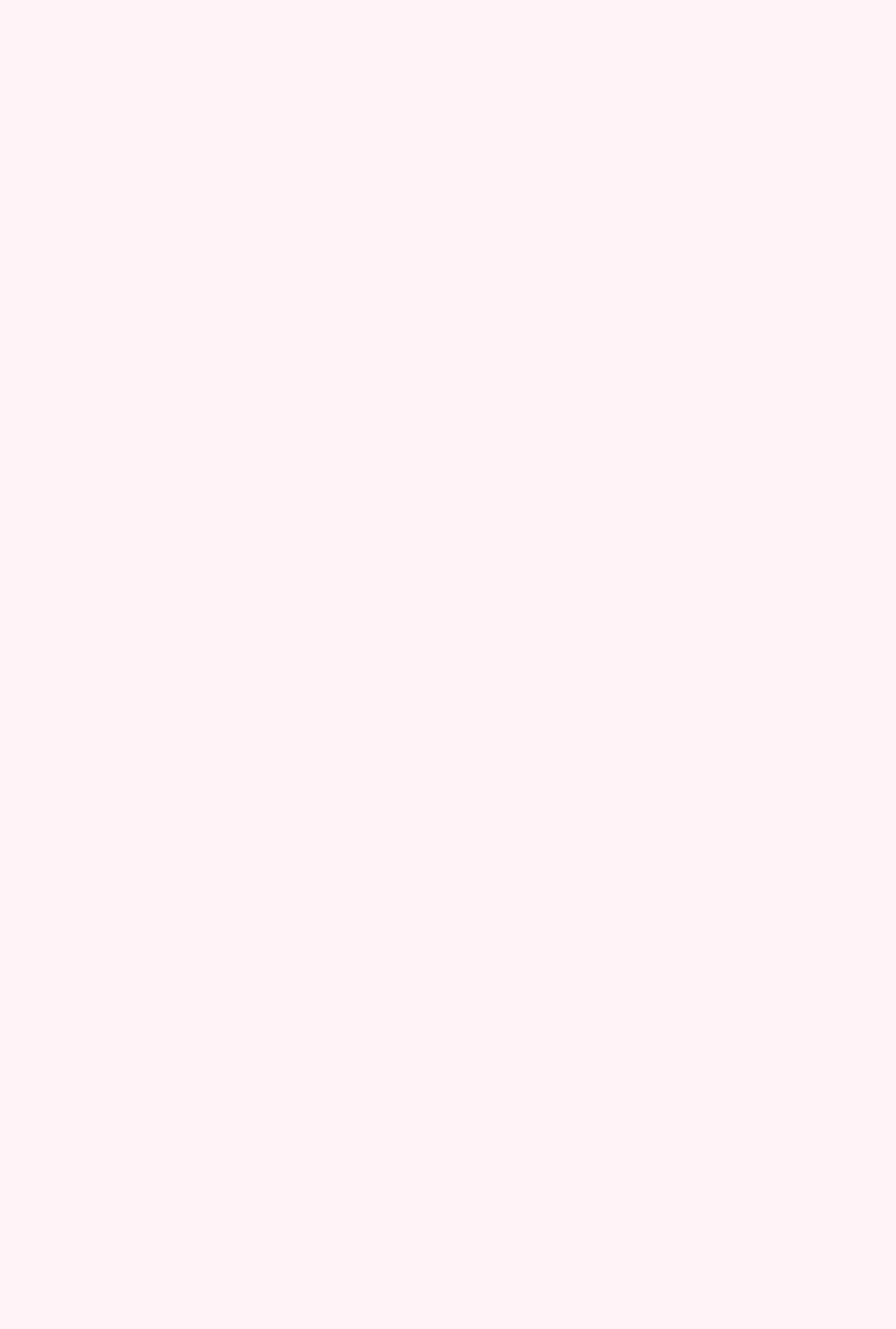
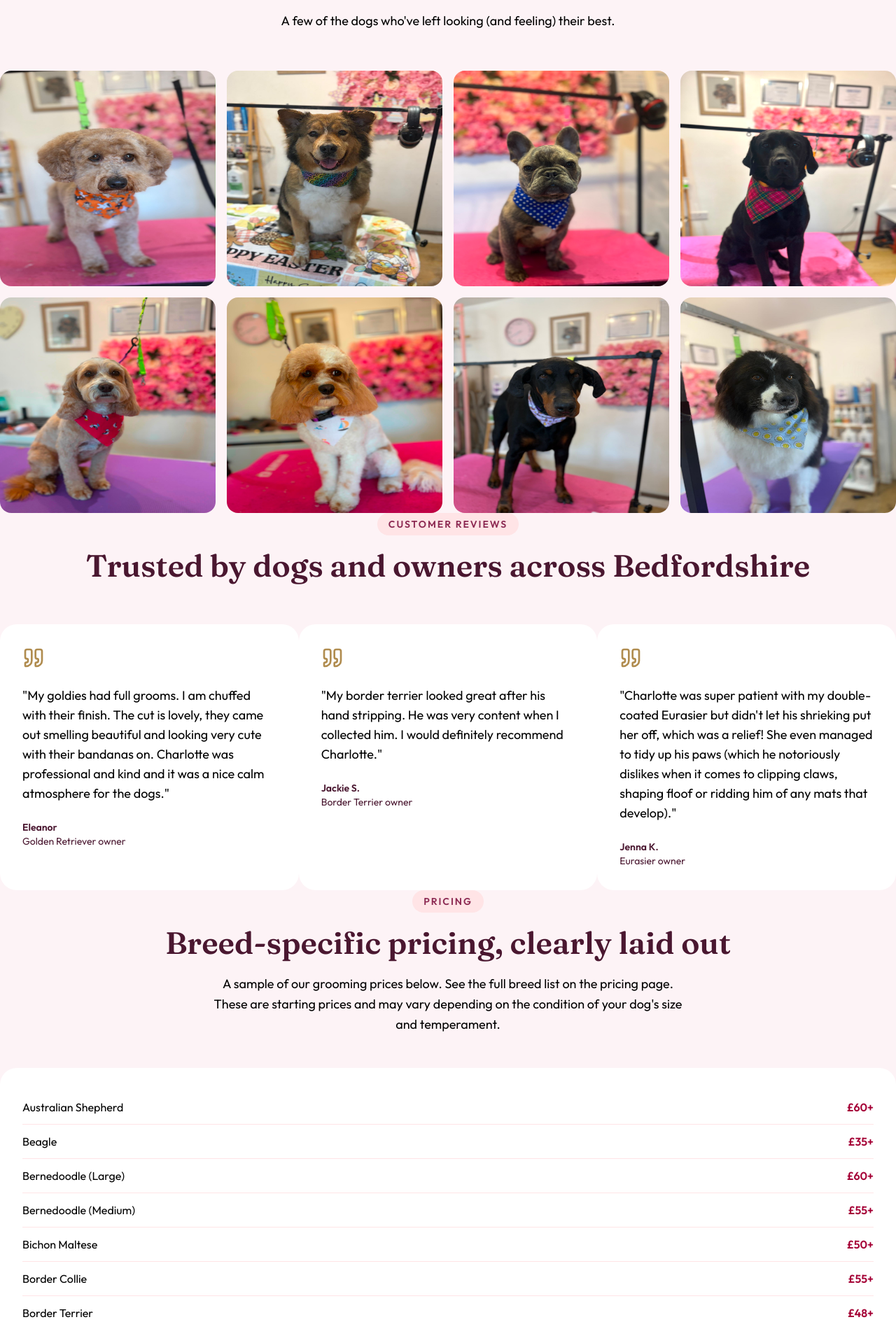
Before and after one commit to ecircuitt336/Charlotte-s_Soapy_Pups, a React (Vite) app: page / in a window 1280 px wide. Shown: the part 4261-6160 px from the top of the page at 70% size. Before the commit the page ends 4157 px from the top, so only its background shows below. Built offline with nearby package versions, Linux system fonts and the light colour scheme.

Commit message:
added testimonial, gallery, and pricing sections to the home page with basic styling.

```diff
--- /dev/null
+++ b/src/components/cards/TestimonialCard.jsx
@@ -0,0 +1,16 @@
+import { Quote } from "lucide-react";
+
+export default function TestimonialCard({ quote, author, detail }) {
+  return (
+    <figure className="flex h-full flex-col gap-6 rounded-3xl bg-white p-8">
+      <Quote className="h-8 w-8 text-gold-600" />
+      <blockquote className="text-lg">
+        "{quote}"
+      </blockquote>
+      <figcaption className="text-sm font-semibold text-rose-900">
+        {author}
+        {detail ? <span className="block font-normal">{detail}</span> : null}
+      </figcaption>
+    </figure>
+  );
+}
--- /dev/null
+++ b/src/components/sections/Gallery.jsx
@@ -0,0 +1,33 @@
+import Container from "../ui/Container";
+import SectionHeading from "../ui/SectionHeading";
+import { galleryImages } from "../../data/galleryImages";
+
+export default function Gallery() {
+  return (
+    <Container className="flex flex-col gap-14">
+      <SectionHeading
+        id="gallery-heading"
+        eyebrow="Gallery"
+        title="Recent grooms from the salon"
+        description="A few of the dogs who've left looking (and feeling) their best."
+      />
+
+      <div className="grid gap-4 grid-cols-4">
+        {galleryImages.map((image, index) => (
+          <div
+            key={image.src}
+            className="group aspect-square overflow-hidden rounded-2xl"
+          >
+            <img
+              src={image.src}
+              alt={image.alt}
+              width="700"
+              height="700"
+              className="h-full w-full transition-transform duration-500 ease-out group-hover:scale-105"
+            />
+          </div>
+        ))}
+      </div>
+    </Container>
+  );
+}
--- /dev/null
+++ b/src/components/sections/PricingPreview.jsx
@@ -0,0 +1,36 @@
+import { Link } from "react-router-dom";
+import Container from "../ui/Container";
+import SectionHeading from "../ui/SectionHeading";
+import Button from "../ui/Button";
+import { pricingData } from "../../data/pricingData";
+
+const preview = pricingData.slice(0, 8);
+
+export default function PricingPreview() {
+  return (
+    <Container className="flex flex-col items-center gap-12">
+      <SectionHeading
+        id="pricing-preview-heading"
+        eyebrow="Pricing"
+        title="Breed-specific pricing, clearly laid out"
+        description="A sample of our grooming prices below. See the full breed list on the pricing page. These are starting prices and may vary depending on the condition of your dog's size and temperament."
+      />
+
+      <div className="grid w-full rounded-3xl bg-white p-8">
+        {preview.map((item) => (
+          <div
+            key={item.breed}
+            className="flex items-center justify-between gap-4 border-b border-rose-100 py-3"
+          >
+            <span>{item.breed}</span>
+            <span className="font-semibold text-rose-800">{item.price}</span>
+          </div>
+        ))}
+      </div>
+
+      <Button as={Link} to="/prices" size="lg">
+        View Full Price List
+      </Button>
+    </Container>
+  );
+}
--- /dev/null
+++ b/src/components/sections/Testimonials.jsx
@@ -0,0 +1,22 @@
+import Container from "../ui/Container";
+import SectionHeading from "../ui/SectionHeading";
+import TestimonialCard from "../cards/TestimonialCard";
+import { testimonials } from "../../data/testimonialsData";
+
+export default function Testimonials() {
+  return (
+    <Container className="flex flex-col gap-14">
+      <SectionHeading
+        id="testimonials-heading"
+        eyebrow="Customer Reviews"
+        title="Trusted by dogs and owners across Bedfordshire"
+      />
+
+      <div className="grid grid-cols-3">
+        {testimonials.map((testimonial) => (
+          <TestimonialCard key={testimonial.author} {...testimonial} />
+        ))}
+      </div>
+    </Container>
+  );
+}
--- /dev/null
+++ b/src/data/galleryImages.js
@@ -0,0 +1,10 @@
+export const galleryImages = [
+  { src: "/images/poodle-orange-bandana.jpg", alt: "Freshly groomed apricot Poodle wearing an orange bandana at Charlotte's Soapy Pups" },
+  { src: "/images/shepherd-mix-rainbow-bandana.jpg", alt: "Happy shepherd-mix dog with a neat trim, wearing a rainbow bandana" },
+  { src: "/images/french-bulldog-polka-dot.jpg", alt: "French Bulldog puppy after grooming, wearing a blue polka dot bandana" },
+  { src: "/images/labrador-tartan-bandana.jpg", alt: "Black Labrador puppy freshly groomed, wearing a tartan bandana" },
+  { src: "/images/cockapoo-red-bandana.jpg", alt: "Cockapoo with a soft, natural trim, wearing a red bandana" },
+  { src: "/images/cockapoo-sailboat-bandana.jpg", alt: "Apricot and white Cockapoo groomed with rounded ears, wearing a sailboat-print bandana" },
+  { src: "/images/doberman-lavender-bandana.jpg", alt: "Doberman after a wash and tidy, wearing a lavender bandana" },
+  { src: "/images/newfypoo-daisy-bandana.jpg", alt: "Newfypoo with a fluffy, breed-appropriate trim, wearing a daisy-print bandana" },
+];
--- /dev/null
+++ b/src/data/pricingData.js
@@ -0,0 +1,45 @@
+// Reproduced verbatim from the salon's existing breed price list.
+export const pricingData = [
+  { breed: "Australian Shepherd", price: "£60+" },
+  { breed: "Beagle", price: "£35+" },
+  { breed: "Bernedoodle (Large)", price: "£60+" },
+  { breed: "Bernedoodle (Medium)", price: "£55+" },
+  { breed: "Bichon Maltese", price: "£50+" },
+  { breed: "Border Collie", price: "£55+" },
+  { breed: "Border Terrier", price: "£48+" },
+  { breed: "Border Terrier (Hand Strip)", price: "£30 per hour" },
+  { breed: "Brittany (Clip)", price: "£50+" },
+  { breed: "Brittany (Scissor Tidy)", price: "£45+" },
+  { breed: "Cavapoo", price: "£50+" },
+  { breed: "Cavalier", price: "Please Contact Us" },
+  { breed: "Cavatzu", price: "£50+" },
+  { breed: "Chihuahua (Short Haired)", price: "£30+" },
+  { breed: "Cockapoo (Medium)", price: "£55+" },
+  { breed: "Cockapoo (Small)", price: "£50+" },
+  { breed: "Cocker Spaniel (Clip)", price: "£55+" },
+  { breed: "Cocker Spaniel (Scissor Tidy)", price: "£45+" },
+  { breed: "Doberman", price: "£45+" },
+  { breed: "French Bulldog", price: "£35+" },
+  { breed: "German Shepherd", price: "£65+" },
+  { breed: "Goldendoodle", price: "£60+" },
+  { breed: "Golden Retriever", price: "£60+" },
+  { breed: "Havanese", price: "£50+" },
+  { breed: "Jack Russell", price: "£45+" },
+  { breed: "Labrador", price: "£45+" },
+  { breed: "Labradoodle (Curly Coat)", price: "£60+" },
+  { breed: "Labradoodle (Textured Coat)", price: "£55+" },
+  { breed: "Long-Haired Dachshund (Medium)", price: "£48+" },
+  { breed: "Long-Haired Dachshund (Mini)", price: "£45+" },
+  { breed: "Miniature Poodle", price: "£55+" },
+  { breed: "Miniature Schnauzer", price: "£50+" },
+  { breed: "Newfypoo", price: "£68+" },
+  { breed: "Poochon", price: "£50+" },
+  { breed: "Pug", price: "£35+" },
+  { breed: "Shih Tzu", price: "£50+" },
+  { breed: "Smooth Dachshund", price: "£35+" },
+  { breed: "Standard Poodle", price: "£70+" },
+  { breed: "Toy Poodle", price: "£50+" },
+  { breed: "Whippet", price: "£37+" },
+  { breed: "Yorkshire Terrier", price: "£45+" },
+  { breed: "Vizla (Hand-Strip)", price: "£30 per hour" },
+];
--- /dev/null
+++ b/src/data/testimonialsData.js
@@ -0,0 +1,20 @@
+export const testimonials = [
+  {
+    quote:
+      "My goldies had full grooms. I am chuffed with their finish. The cut is lovely, they came out smelling beautiful and looking very cute with their bandanas on. Charlotte was professional and kind and it was a nice calm atmosphere for the dogs.",
+    author: "Eleanor",
+    detail: "Golden Retriever owner",
+  },
+  {
+    quote:
+      "My border terrier looked great after his hand stripping. He was very content when I collected him. I would definitely recommend Charlotte.",
+    author: "Jackie S.",
+    detail: "Border Terrier owner",
+  },
+  {
+    quote:
+      "Charlotte was super patient with my double-coated Eurasier but didn't let his shrieking put her off, which was a relief! She even managed to tidy up his paws (which he notoriously dislikes when it comes to clipping claws, shaping floof or ridding him of any mats that develop).",
+    author: "Jenna K.",
+    detail: "Eurasier owner",
+  },
+];
--- a/src/pages/Home.jsx
+++ b/src/pages/Home.jsx
@@ -3,6 +3,9 @@ import About from "../components/sections/About";
 import Services from "../components/sections/Services";
 import WhyChooseUs from "../components/sections/WhyChooseUs";
 import Team from "../components/sections/Team";
+import Gallery from "../components/sections/Gallery";
+import Testimonials from "../components/sections/Testimonials";
+import PricingPreview from "../components/sections/PricingPreview";
 
 export default function Home() {
   return (
@@ -12,6 +15,9 @@ export default function Home() {
       <Services />
       <WhyChooseUs />
       <Team />
+      <Gallery />
+      <Testimonials />
+      <PricingPreview />
     </>
   );
 }
```
Also changed, not shown: 1 other file (tests, documents, lock files or other folders).
